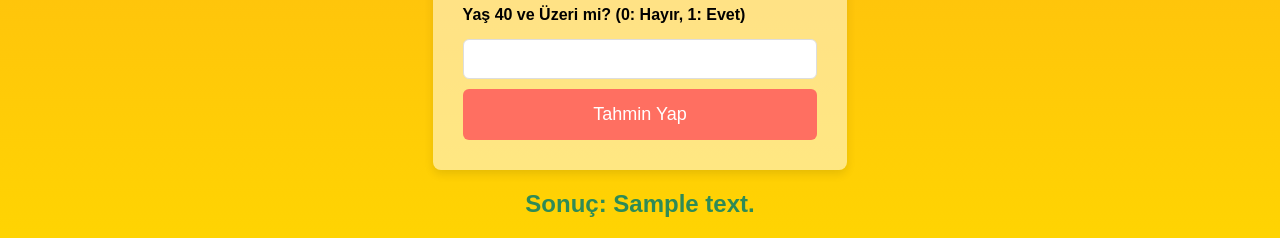
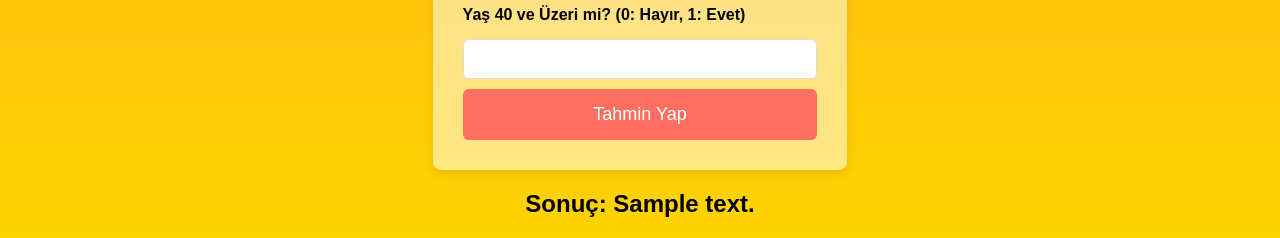
Before and after one commit to kbaltaci/KalpGozcusu, a Flask app: template templates/index.html in a window 1280 px wide. Shown: the part 1171-1409 px from the top of the page. Run offline with Flask 3, Linux system fonts and the light colour scheme; the template is opened without the code that fills it: most values are stand-ins (such as "Sample title", 1, 10 or a date in 2020).

Commit message:
Update index.html

```diff
--- a/templates/index.html
+++ b/templates/index.html
@@ -102,7 +102,7 @@ body {
             font-size: 24px;
             margin-top: 20px;
             font-weight: bold;
-            color: #2e8b57;
+            color: #000000;
         }
 
         @media (max-width: 600px) {
```
